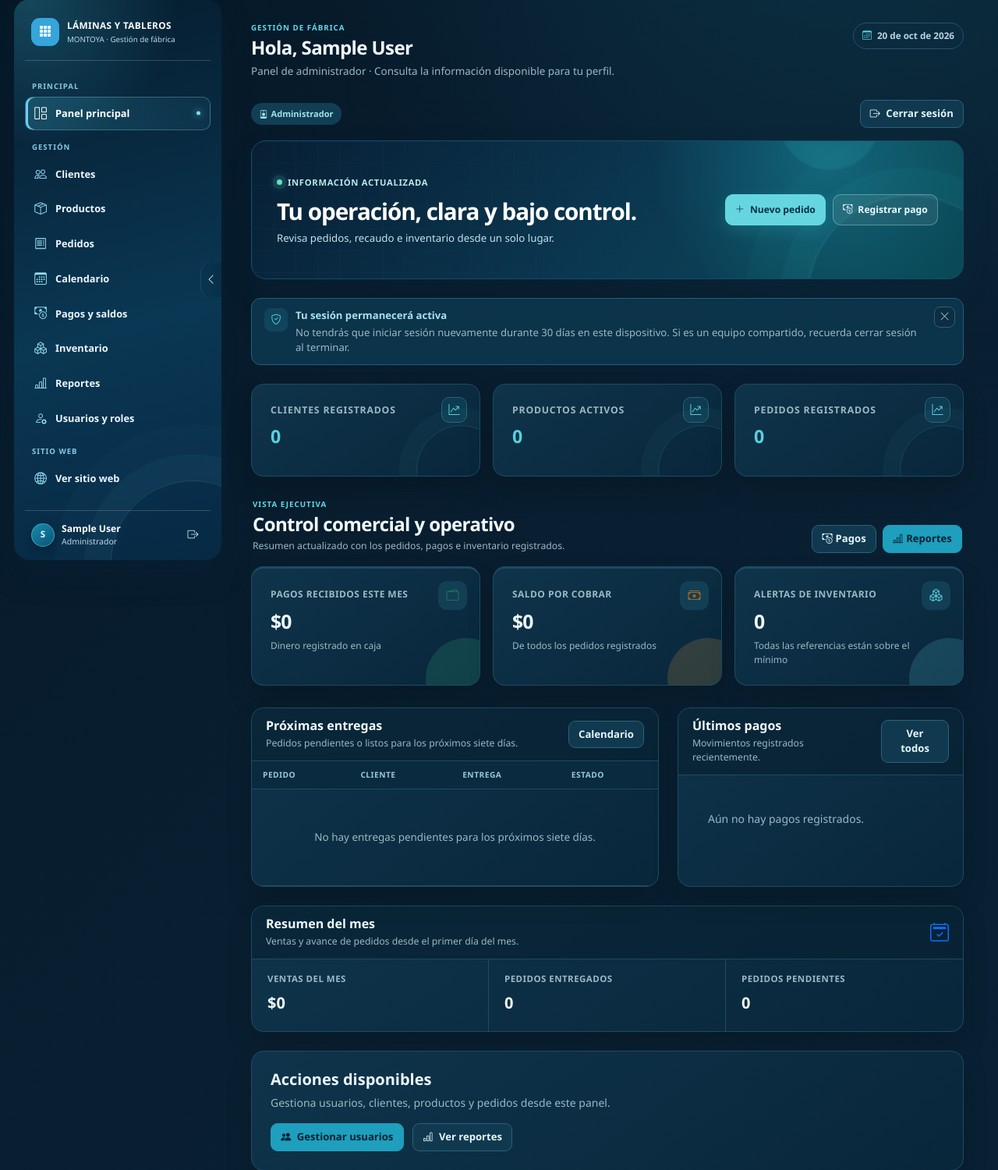
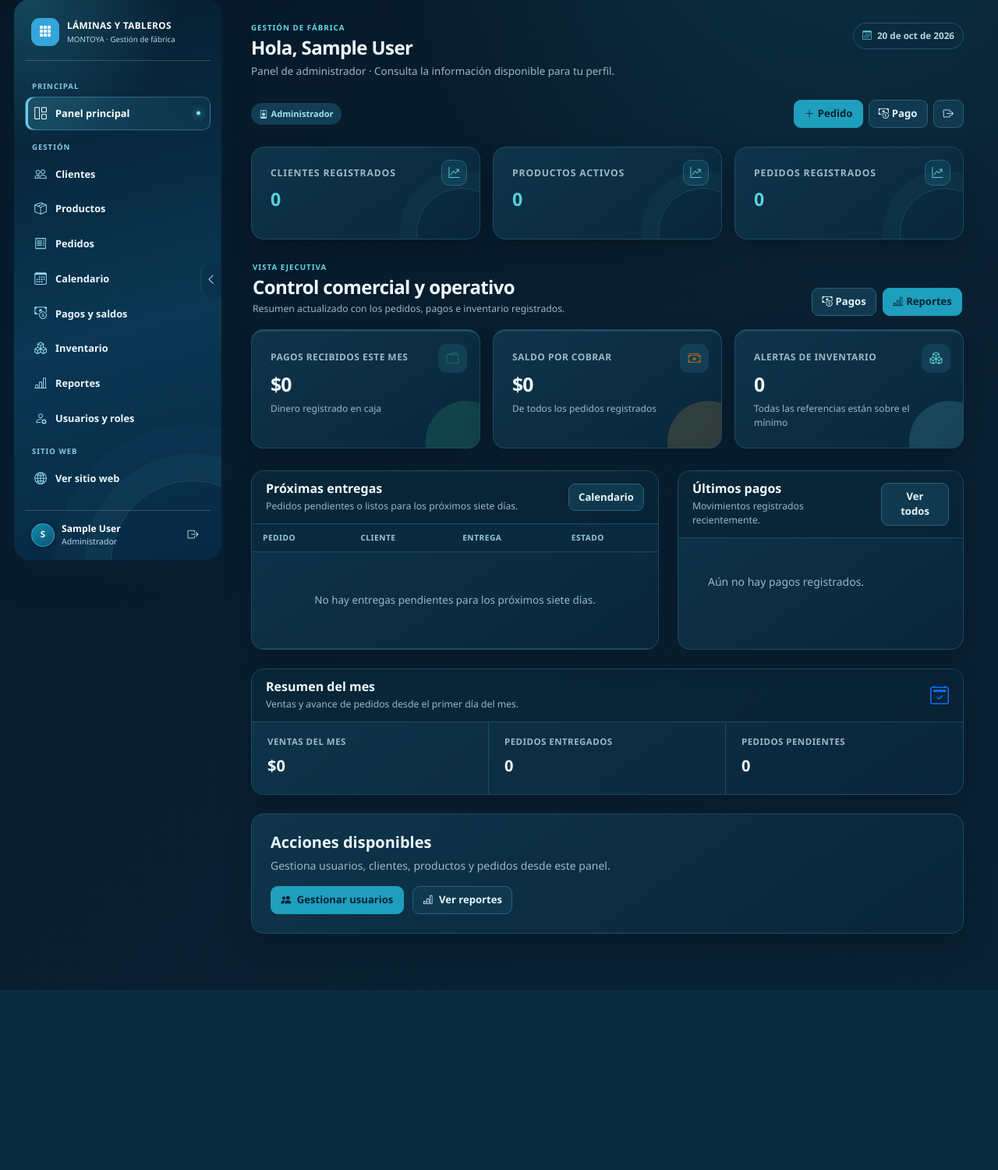
Before and after one commit to davidcaromaldonado90-cmd/fabrica-tejas-app, a Flask app: page /panel in a window 1280 px wide. Shown: the part 19-1519 px from the top of the page at 78% size. After the commit the page ends 1288 px from the top, so only its background shows below. Run offline with Flask 3, Linux system fonts and the light colour scheme; the visitor is signed in with stand-in values (Sample User, id 1); data that the repository does not hold is empty; parts of the project's set-up code (start-up, migrations or seed data) failed here and were passed over; some libraries are stand-ins or nearby versions.

Commit message:
Simplificar dashboard y destacar métricas animadas

```diff
--- a/static/theme-overrides.css
+++ b/static/theme-overrides.css
@@ -280,7 +280,7 @@ body {
   .report-range { width: 100%; padding: 0; }.report-range label { flex: 1; }.report-range .form-control { width: 100%; }.report-range .btn { width: 100%; }
   .table-filters { padding: 10px 14px; }.table-filters .form-select { flex: 1; width: auto; }.summary-item { min-height: 0; border-right: 0; border-bottom: 1px solid var(--line); }.monthly-summary .col-md-4:last-child .summary-item { border-bottom: 0; }.stock-alert, .balance-alert { align-items: flex-start; }.stock-alert .btn, .balance-alert .btn { align-self: center; }
   .mobile-nav { right: 9px; bottom: max(9px, env(safe-area-inset-bottom)); left: 9px; }.mobile-nav a { min-height: 50px; font-size: .57rem; }.mobile-nav i { width: 30px; }
-  .dashboard-rolebar .btn { padding: .4rem .56rem !important; }.dashboard-hero { align-items: flex-start; flex-direction: column; gap: 20px; min-height: 0; padding: 24px 19px; border-radius: 16px; }.dashboard-hero:before { mask-image: none; }.dashboard-hero h2 { max-width: 295px; font-size: 1.42rem; }.dashboard-hero p { max-width: 285px; }.dashboard-hero-actions { width: 100%; justify-content: stretch; }.dashboard-hero .btn { flex: 1; justify-content: center; min-height: 42px; }.dashboard-stat-grid .col-md-4 { display: block; }.dashboard-data-card { min-height: 105px; }.crm-command-center > .d-flex .btn { flex: 1; }.crm-command-center .row.g-4 { row-gap: 14px !important; }
+  .dashboard-rolebar .btn { padding: .4rem .56rem !important; }.dashboard-rolebar { align-items: flex-start !important; }.dashboard-quick-actions { flex-wrap: wrap; justify-content: flex-end; }.dashboard-hero { align-items: flex-start; flex-direction: column; gap: 20px; min-height: 0; padding: 24px 19px; border-radius: 16px; }.dashboard-hero:before { mask-image: none; }.dashboard-hero h2 { max-width: 295px; font-size: 1.42rem; }.dashboard-hero p { max-width: 285px; }.dashboard-hero-actions { width: 100%; justify-content: stretch; }.dashboard-hero .btn { flex: 1; justify-content: center; min-height: 42px; }.dashboard-stat-grid .col-md-4 { display: block; }.dashboard-data-card { min-height: 105px; }.crm-command-center > .d-flex .btn { flex: 1; }.crm-command-center .row.g-4 { row-gap: 14px !important; }
   .crm-bars { gap: 7px; height: 192px; padding: 15px 16px 10px; }.crm-bar-track { height: 121px; }.crm-insights-row .card-header-custom .chart-today { align-self: flex-start; }.crm-feed-list { display: block; padding: 0 14px; }.crm-feed-list > div, .crm-feed-list > div:nth-child(3n), .crm-feed-list > div:nth-child(2n) { padding: 11px 2px; border-right: 0; border-bottom: 1px solid var(--line); }.crm-feed-list > div:last-child { border-bottom: 0; }.crm-feed-list time { font-size: .58rem; }
   .payment-overview { grid-template-columns: 1fr; gap: 9px; }.payment-metric { min-height: 102px; padding: 16px 54px 15px 16px; }.payment-metric strong { font-size: 1.16rem; }.payment-workspace-header { align-items: stretch; flex-direction: column; padding: 16px 15px 13px; }.payment-workspace-header .btn { align-self: stretch; }.payment-layout { grid-template-columns: 1fr; padding: 15px; }.payment-form { gap: 14px; }.payment-form-grid { grid-template-columns: 1fr; gap: 14px; }.payment-submit { width: 100%; min-height: 43px; }.payment-preview { min-height: auto; }.payment-preview-empty { min-height: 112px; }.payment-account-header { padding-bottom: 11px !important; }.payment-search { width: 100%; }
   .payment-table-wrap { overflow: visible; }.payment-account-table, .payment-account-table tbody, .payment-account-table tr, .payment-account-table td, .payment-receipt-table, .payment-receipt-table tbody, .payment-receipt-table tr, .payment-receipt-table td { display: block; width: 100%; }.payment-account-table thead, .payment-receipt-table thead { display: none; }.payment-account-table tbody, .payment-receipt-table tbody { padding: 0 12px 12px; }.payment-account-table tr, .payment-receipt-table tr { margin: 10px 0; padding: 9px 12px; border: 1px solid var(--line); border-radius: 11px; background: #fff; box-shadow: 0 4px 12px rgba(22,67,96,.04); }.payment-account-table td, .payment-receipt-table td { display: flex; align-items: center; justify-content: space-between; gap: 15px; padding: 7px 0 !important; border: 0 !important; text-align: right !important; }.payment-account-table td::before, .payment-receipt-table td::before { content: attr(data-label); flex: 0 0 39%; color: var(--muted); font-size: .69rem; font-weight: 750; text-align: left; }.payment-account-table tr[hidden] { display: none; }.payment-account-table .empty, .payment-receipt-table .empty { display: block; text-align: center; }.payment-account-table .empty::before, .payment-receipt-table .empty::before { content: none; }.receipt-download-text { display: inline; }
@@ -292,7 +292,7 @@ body:before { content: ""; position: fixed; z-index: -1; inset: 0; opacity: .24;
 .sidebar { background: radial-gradient(circle at 8% 0%, rgba(64,191,219,.26), transparent 25%), linear-gradient(165deg, #061c2e 0%, #0a3753 58%, #072944 100%) !important; }
 .sidebar-toggle { right: 0; width: 27px; height: 44px; border: 0; border-radius: 12px 0 0 12px; background: linear-gradient(90deg, transparent, rgba(7,38,59,.38)); box-shadow: inset 1px 0 rgba(112,221,237,.12); }.sidebar-toggle:hover { background: linear-gradient(90deg, rgba(42,158,188,.1), rgba(29,125,158,.42)); }.app-shell.sidebar-collapsed .sidebar-toggle { right: 0; }
 .user-avatar { border: 1px solid rgba(114,223,237,.46); background: linear-gradient(145deg, #168bac, #0b5576); color: #eafcff; box-shadow: 0 5px 13px rgba(0,0,0,.2); }
-.dashboard-data-card, .executive-card, .crm-command-center .content-card { animation: dashboardReveal .52s ease both; }.dashboard-stat-grid .col-md-4:nth-child(2) .dashboard-data-card, .crm-command-center .col-md-4:nth-child(2) .executive-card { animation-delay: .08s; }.dashboard-stat-grid .col-md-4:nth-child(3) .dashboard-data-card, .crm-command-center .col-md-4:nth-child(3) .executive-card { animation-delay: .16s; }.metric-number { display: inline-block; font-variant-numeric: tabular-nums; }
+.dashboard-rolebar { min-height: 34px; }.dashboard-quick-actions { display: flex; align-items: center; gap: 7px; }.dashboard-quick-actions .btn { min-height: 33px; }.dashboard-data-card, .executive-card, .crm-command-center .content-card { animation: dashboardReveal .52s ease both; }.dashboard-stat-grid .col-md-4:nth-child(2) .dashboard-data-card, .crm-command-center .col-md-4:nth-child(2) .executive-card { animation-delay: .08s; }.dashboard-stat-grid .col-md-4:nth-child(3) .dashboard-data-card, .crm-command-center .col-md-4:nth-child(3) .executive-card { animation-delay: .16s; }.metric-number { display: inline-block; font-variant-numeric: tabular-nums; transition: color .18s ease, text-shadow .18s ease, transform .18s ease; }.metric-number.is-counting { color: #74e3ed !important; text-shadow: 0 0 20px rgba(93,218,231,.34); transform: translateY(-1px); }
 @keyframes dashboardReveal { from { opacity: 0; transform: translateY(12px) scale(.985); } to { opacity: 1; transform: translateY(0) scale(1); } }
 .main { background: transparent !important; }.title, .card-header-custom h2, .payment-title h2, .section-title, .calendar-toolbar h2, .executive-dashboard > .d-flex > div:first-child .h4, .table strong { color: #f1fbff !important; }.eyebrow { color: #5ddae7 !important; }.subtitle, .text-secondary, .section-text { color: #9bb8c6 !important; }.topbar-date { border-color: #24536b; background: rgba(12,44,64,.72); color: #b7d6df; }
 .content-card { border-color: #1d4b62 !important; background: linear-gradient(145deg, rgba(15,53,75,.98), rgba(9,39,59,.98)) !important; box-shadow: 0 16px 32px rgba(0,0,0,.18) !important; }.content-card:hover { border-color: #2a617a !important; }.card-header-custom { border-bottom-color: #1d4b62 !important; background: rgba(7,31,48,.62) !important; }.form-section { border-bottom-color: #1d4b62 !important; }
--- a/templates/panel.html
+++ b/templates/panel.html
@@ -3,46 +3,16 @@
 {% block encabezado %}Hola, {{ session['usuario_nombre'] }}{% endblock %}
 {% block subtitulo %}Panel de {{ rol|lower }} · Consulta la información disponible para tu perfil.{% endblock %}
 {% block contenido %}
-<div class="dashboard-rolebar d-flex justify-content-between align-items-center mb-3">
+<div class="dashboard-rolebar d-flex justify-content-between align-items-center mb-4">
   <span class="badge-soft">
 <i class="bi bi-person-badge">
 </i>{{ rol }}</span>
-  <a href="/cerrar-sesion" class="btn btn-light" onclick="return confirm('¿Deseas cerrar la sesión en este dispositivo?')">
-<i class="bi bi-box-arrow-right me-1">
-</i>Cerrar sesión</a>
-</div>
-<section class="dashboard-hero mb-4">
-  <div class="dashboard-orb dashboard-orb-one"></div><div class="dashboard-orb dashboard-orb-two"></div>
-  <div class="dashboard-hero-copy">
-    <span class="dashboard-live"><i></i>Información actualizada</span>
-    <h2>Tu operación, clara y bajo control.</h2>
-    <p>Revisa pedidos, recaudo e inventario desde un solo lugar.</p>
+  <div class="dashboard-quick-actions">
+    {% if rol == 'Administrador' %}<a href="/nuevo_pedido" class="btn btn-primary btn-sm"><i class="bi bi-plus-lg me-1"></i>Pedido</a><a href="/pagos" class="btn btn-light btn-sm"><i class="bi bi-cash-coin me-1"></i>Pago</a>
+    {% elif rol == 'Operario' %}<a href="/pedidos" class="btn btn-primary btn-sm"><i class="bi bi-clipboard-check me-1"></i>Producción</a><a href="/calendario" class="btn btn-light btn-sm"><i class="bi bi-calendar3 me-1"></i>Entregas</a>
+    {% elif rol == 'Vendedor' %}<a href="/nuevo_pedido" class="btn btn-primary btn-sm"><i class="bi bi-plus-lg me-1"></i>Pedido</a><a href="/pedidos" class="btn btn-light btn-sm"><i class="bi bi-receipt me-1"></i>Mis pedidos</a>{% endif %}
+    <a href="/cerrar-sesion" class="btn btn-light btn-sm" title="Cerrar sesión" onclick="return confirm('¿Deseas cerrar la sesión en este dispositivo?')"><i class="bi bi-box-arrow-right"></i></a>
   </div>
-  <div class="dashboard-hero-actions">
-    {% if rol == 'Administrador' %}
-    <a href="/nuevo_pedido" class="btn btn-hero-primary"><i class="bi bi-plus-lg"></i><span>Nuevo pedido</span></a><a href="/pagos" class="btn btn-hero-secondary"><i class="bi bi-cash-coin"></i><span>Registrar pago</span></a>
-    {% elif rol == 'Operario' %}
-    <a href="/pedidos" class="btn btn-hero-primary"><i class="bi bi-clipboard-check"></i><span>Ver producción</span></a><a href="/calendario" class="btn btn-hero-secondary"><i class="bi bi-calendar3"></i><span>Entregas</span></a>
-    {% elif rol == 'Vendedor' %}
-    <a href="/nuevo_pedido" class="btn btn-hero-primary"><i class="bi bi-plus-lg"></i><span>Nuevo pedido</span></a><a href="/pedidos" class="btn btn-hero-secondary"><i class="bi bi-receipt"></i><span>Mis pedidos</span></a>
-    {% else %}
-    <a href="/mis-pedidos" class="btn btn-hero-primary"><i class="bi bi-receipt"></i><span>Ver mis pedidos</span></a><a href="/empresa#contacto" class="btn btn-hero-secondary"><i class="bi bi-chat-dots"></i><span>Contactar</span></a>
-    {% endif %}
-  </div>
-</section>
-<div class="session-notice mb-4">
-  <span class="session-notice-icon">
-<i class="bi bi-shield-check">
-</i>
-</span>
-  <div>
-<strong>Tu sesión permanecerá activa</strong>
-<p>No tendrás que iniciar sesión nuevamente durante 30 días en este dispositivo. Si es un equipo compartido, recuerda cerrar sesión al terminar.</p>
-</div>
-  <button class="notice-close" type="button" onclick="this.parentElement.remove()" aria-label="Cerrar aviso">
-<i class="bi bi-x-lg">
-</i>
-</button>
 </div>
 <div class="row g-3 dashboard-stat-grid">
   {% for titulo, valor in datos.items() %}
@@ -142,14 +112,16 @@
     const animateMetric = (element, index) => {
       const target = Number(element.dataset.count);
       if (!Number.isFinite(target)) return;
-      const duration = Math.min(1500, Math.max(650, Math.log10(Math.abs(target) + 10) * 330));
-      const start = performance.now() + index * 80;
+      const duration = Math.min(1850, Math.max(850, Math.log10(Math.abs(target) + 10) * 410));
+      const start = performance.now() + index * 105;
+      element.classList.add('is-counting');
       const draw = now => {
         const progress = Math.min(1, Math.max(0, (now - start) / duration));
         const eased = 1 - Math.pow(1 - progress, 4);
         const value = Math.round(target * eased);
         element.textContent = element.dataset.format === 'currency' ? '$' + formatNumber.format(value) : formatNumber.format(value);
         if (progress < 1) requestAnimationFrame(draw);
+        else element.classList.remove('is-counting');
       };
       requestAnimationFrame(draw);
     };
```
